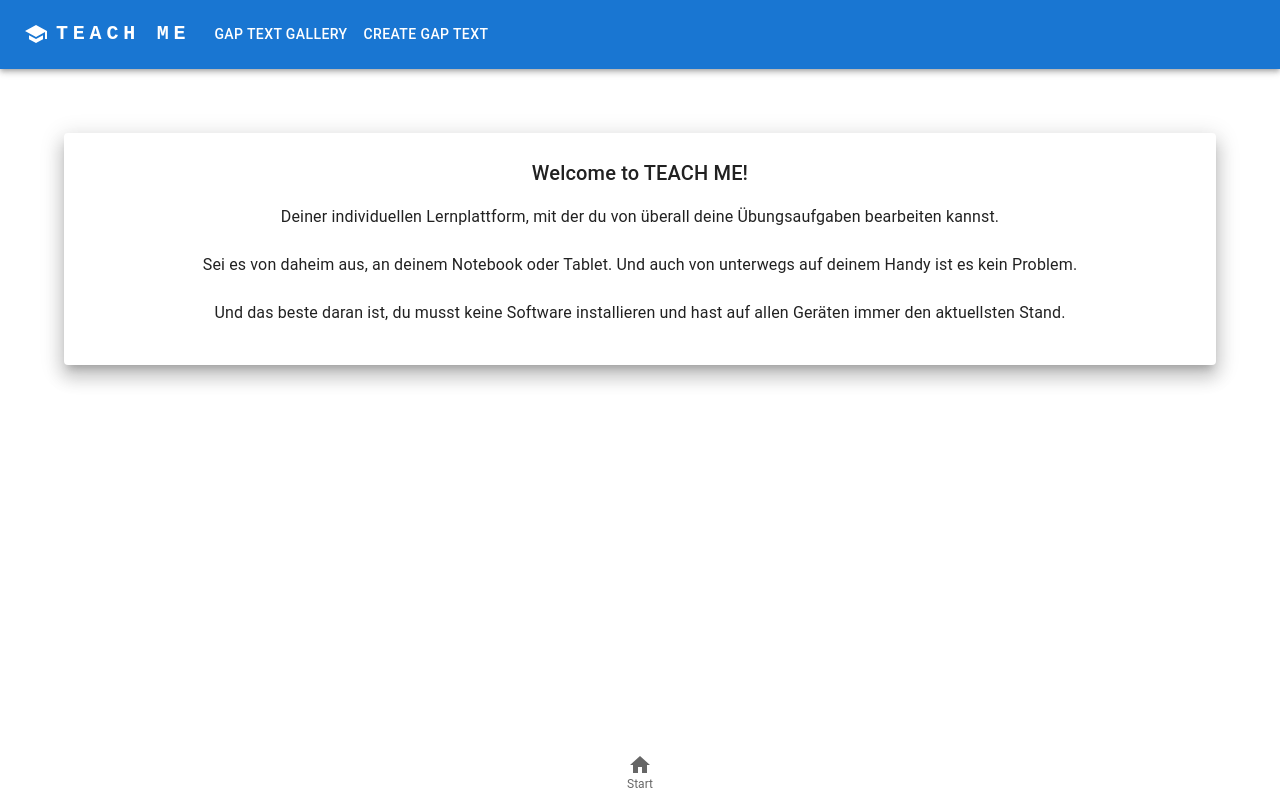
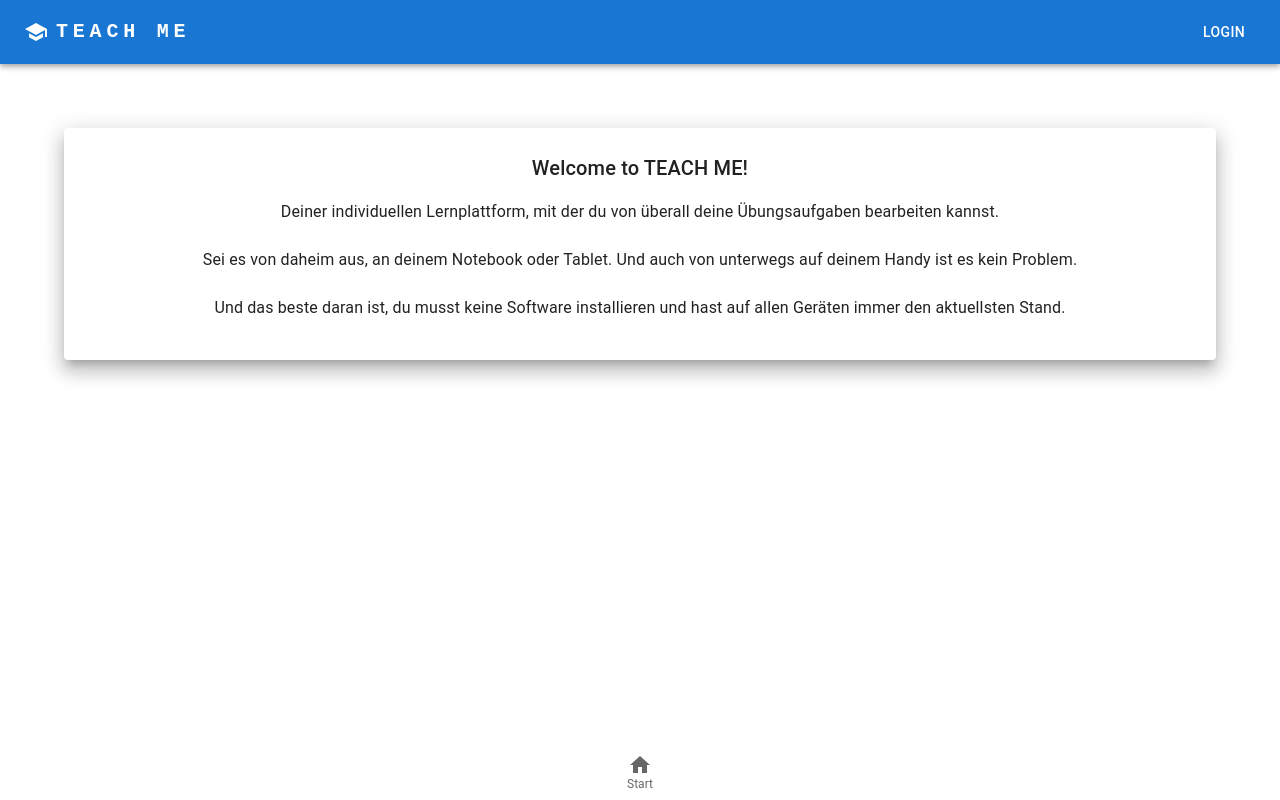
Before and after one commit to devToJu/teach-me, a React (Create React App) app in the folder frontend/: page / in a window 1280 px wide. Built offline with nearby package versions, Linux system fonts and the light colour scheme.

Commit message:
Added route protection and manage visibility of components depending on login state

```diff
--- /dev/null
+++ b/frontend/src/components/models/PopoverStartPositions.ts
@@ -0,0 +1,11 @@
+import {PopoverOrigin} from "@mui/material";
+
+export const bottomLeft: PopoverOrigin = {
+    horizontal: 'left',
+    vertical: 'bottom'
+}
+
+export const topRight: PopoverOrigin = {
+    horizontal: 'right',
+    vertical: 'top'
+}
--- a/frontend/src/components/navigation/NavigationNarrow.tsx
+++ b/frontend/src/components/navigation/NavigationNarrow.tsx
@@ -1,22 +1,22 @@
-import {Box, IconButton, Menu, Typography} from "@mui/material";
+import {Box, IconButton, Menu} from "@mui/material";
 import MenuIcon from "@mui/icons-material/Menu";
-import MenuItem from "@mui/material/MenuItem";
+import PageMenu from "./PageMenu";
 import React from "react";
-import {useNavigate} from "react-router-dom";
-import {PageModel} from "./PageModel";
+import {topRight} from "../models/PopoverStartPositions";
+import {PageModelGroup} from "./PageModel";
 
 type Props = {
-    anchorElNav: null | HTMLElement,
-    handleCloseNavMenu: () => void,
-    handleOpenNavMenu: (event: React.MouseEvent<HTMLElement>) => void,
-    pages: PageModel[]
+    pages: PageModelGroup
 }
 export default function NavigationNarrow(props: Props) {
-    const navigation = useNavigate();
+    const [anchorElNav, setAnchorElNav] = React.useState<null | HTMLElement>(null);
 
-    const handleCloseNavMenu = (url: string) => {
-        navigation(url)
-        props.handleCloseNavMenu()
+    const handleOpenNavMenu = (event: React.MouseEvent<HTMLElement>) => {
+        setAnchorElNav(event.currentTarget);
+    }
+
+    const handleCloseNavMenu = () => {
+        setAnchorElNav(null);
     }
 
     return (
@@ -26,34 +26,23 @@ export default function NavigationNarrow(props: Props) {
                 aria-label="account of current user"
                 aria-controls="menu-appbar"
                 aria-haspopup="true"
-                onClick={props.handleOpenNavMenu}
+                onClick={handleOpenNavMenu}
                 color="inherit"
             >
                 <MenuIcon/>
             </IconButton>
             <Menu
                 id="menu-appbar"
-                anchorEl={props.anchorElNav}
-                anchorOrigin={{
-                    vertical: 'bottom',
-                    horizontal: 'left',
-                }}
-                keepMounted
-                transformOrigin={{
-                    vertical: 'top',
-                    horizontal: 'left',
-                }}
-                open={Boolean(props.anchorElNav)}
-                onClose={props.handleCloseNavMenu}
-                sx={{
-                    display: {xs: 'block', md: 'none'},
-                }}
+                anchorEl={anchorElNav}
+                open={Boolean(anchorElNav)}
+                onClose={handleCloseNavMenu}
+                sx={{display: {xs: 'block', md: 'none'},}}
             >
-                {props.pages.map((page) => (
-                    <MenuItem key={page.name} onClick={() => handleCloseNavMenu(page.url)}>
-                        <Typography textAlign="center">{page.name}</Typography>
-                    </MenuItem>
-                ))}
+                <PageMenu
+                    pages={props.pages}
+                    menuStartPosition={topRight}
+                    onCloseCallback={handleCloseNavMenu}
+                />
             </Menu>
         </Box>
     )
--- a/frontend/src/components/navigation/NavigationWide.tsx
+++ b/frontend/src/components/navigation/NavigationWide.tsx
@@ -1,32 +1,21 @@
-import {Box, Button} from "@mui/material";
+import {Box} from "@mui/material";
 import React from "react";
-import {useNavigate} from "react-router-dom";
-import {PageModel} from "./PageModel";
+import {PageModelGroup} from "./PageModel";
+import PageMenu from "./PageMenu";
+import {bottomLeft} from "../models/PopoverStartPositions";
 
 type Props = {
-    handleCloseNavMenu: () => void,
-    pages: PageModel[]
+    pages: PageModelGroup
 }
 
 export default function NavigationWide(props: Props) {
-    const navigation = useNavigate();
-
-    const handleCloseNavMenu = (url: string) => {
-        navigation(url)
-        props.handleCloseNavMenu()
-    }
-
     return (
         <Box sx={{flexGrow: 1, display: {xs: 'none', md: 'flex'}}}>
-            {props.pages.map((page) => (
-                <Button
-                    key={page.name}
-                    onClick={() => handleCloseNavMenu(page.url)}
-                    sx={{my: 2, color: 'white', display: 'block'}}
-                >
-                    {page.name}
-                </Button>
-            ))}
+            <PageMenu
+                pages={props.pages}
+                menuStartPosition={bottomLeft}
+                onCloseCallback={() => {}}
+            />
         </Box>
     )
 }
--- /dev/null
+++ b/frontend/src/components/navigation/PageMenu.tsx
@@ -0,0 +1,58 @@
+import {Button, Menu, PopoverOrigin} from "@mui/material";
+import React, {useContext} from "react";
+import {AuthContext} from "../../security/common/AuthContext";
+import {PageModelGroup} from "./PageModel";
+import PageMenuItems from "./PageMenuItems";
+import {Run} from "../models/CallbackTypes";
+
+type Props = {
+    pages: PageModelGroup,
+    menuStartPosition: PopoverOrigin,
+    onCloseCallback: Run
+}
+
+export default function PageMenu(props: Props) {
+    const {name, subitems} = props.pages
+    const {isAuthenticated} = useContext(AuthContext)
+
+    const [anchorEl, setAnchorEl] = React.useState<null | HTMLElement>(null)
+    const open = Boolean(anchorEl)
+
+    const handleClick = (event: React.MouseEvent<HTMLButtonElement>) => {
+        setAnchorEl(event.currentTarget)
+    }
+
+    const handleClose = () => {
+        setAnchorEl(null)
+        props.onCloseCallback()
+    }
+
+    return (
+        <>
+            {
+                isAuthenticated &&
+                <>
+                    <Button
+                        id="basic-button"
+                        aria-controls={open ? 'basic-menu' : undefined}
+                        aria-haspopup="true"
+                        aria-expanded={open ? 'true' : undefined}
+                        color="inherit"
+                        onClick={handleClick}
+                    >
+                        {name}
+                    </Button>
+                    <Menu
+                        id="basic-menu"
+                        anchorEl={anchorEl}
+                        anchorOrigin={props.menuStartPosition}
+                        open={open}
+                        onClose={handleClose}
+                    >
+                        <PageMenuItems subitems={subitems} onCloseCallback={handleClose}/>
+                    </Menu>
+                </>
+            }
+        </>
+    )
+}
--- /dev/null
+++ b/frontend/src/components/navigation/PageMenuItems.tsx
@@ -0,0 +1,32 @@
+import MenuItem from "@mui/material/MenuItem";
+import React from "react";
+import {PageModel} from "./PageModel";
+import {Run} from "../models/CallbackTypes";
+import {useNavigate} from "react-router-dom";
+
+type Props = {
+    subitems: PageModel[]
+    onCloseCallback: Run
+}
+
+export default function PageMenuItems(props: Props) {
+    const {subitems, onCloseCallback} = props
+    const navigation = useNavigate()
+
+    const handleClose = (url: string) => {
+        onCloseCallback()
+        navigation(url)
+    }
+
+    return (
+        <>
+            {
+                subitems.map(item =>
+                    <MenuItem key={item.name} onClick={() => handleClose(item.url)}>
+                        {item.name}
+                    </MenuItem>
+                )
+            }
+        </>
+    )
+}
--- a/frontend/src/components/navigation/PageModel.ts
+++ b/frontend/src/components/navigation/PageModel.ts
@@ -3,6 +3,11 @@ export type PageModel = {
     name: string
 }
 
+export type PageModelGroup = {
+    name: string,
+    subitems: PageModel[]
+}
+
 export const urlGapText : string = "/gaptext"
 export const urlGapTextCreate: string = "/gaptext/create"
 export const urlLogin: string = "/signin"
--- a/frontend/src/components/navigation/ResponsiveAppBar.tsx
+++ b/frontend/src/components/navigation/ResponsiveAppBar.tsx
@@ -4,40 +4,27 @@ import LogoWide from "./LogoWide";
 import React from "react";
 import NavigationNarrow from "./NavigationNarrow";
 import NavigationWide from "./NavigationWide";
-import {urlGapText, urlGapTextCreate} from "./PageModel";
+import {PageModelGroup, urlGapText, urlGapTextCreate} from "./PageModel";
+import LoginButton from "../../security/LoginButton";
 
-const pages = [
-    {url: urlGapText, name:'Gap Text Gallery'},
-    {url: urlGapTextCreate, name: 'Create Gap Text'}
-];
+const pages: PageModelGroup = {
+    name: "Gap Text",
+    subitems: [
+        {url: urlGapText, name: 'Gap Text Gallery'},
+        {url: urlGapTextCreate, name: 'Create Gap Text'}
+    ]
+}
 
 export default function ResponsiveAppBar() {
-    const [anchorElNav, setAnchorElNav] = React.useState<null | HTMLElement>(null);
-
-    const handleOpenNavMenu = (event: React.MouseEvent<HTMLElement>) => {
-        setAnchorElNav(event.currentTarget);
-    };
-
-    const handleCloseNavMenu = () => {
-        setAnchorElNav(null);
-    };
-
     return (
         <AppBar position="static">
             <Container maxWidth="xl">
                 <Toolbar disableGutters>
                     <LogoWide/>
-                    <NavigationNarrow
-                        anchorElNav={anchorElNav}
-                        handleCloseNavMenu={handleCloseNavMenu}
-                        handleOpenNavMenu={handleOpenNavMenu}
-                        pages={pages}
-                    />
-                    <NavigationWide
-                        handleCloseNavMenu={handleCloseNavMenu}
-                        pages={pages}
-                    />
+                    <NavigationNarrow pages={pages}/>
+                    <NavigationWide pages={pages}/>
                     <LogoNarrow/>
+                    <LoginButton/>
                 </Toolbar>
             </Container>
         </AppBar>
--- /dev/null
+++ b/frontend/src/security/LoginButton.tsx
@@ -0,0 +1,19 @@
+import {Button} from "@mui/material";
+import React, {useContext} from "react";
+import {useNavigate} from "react-router-dom";
+import {urlLogin} from "../components/navigation/PageModel";
+import {AuthContext} from "./common/AuthContext";
+
+export default function LoginButton() {
+    const {isAuthenticated} = useContext(AuthContext)
+    const navigate = useNavigate()
+
+    return (
+        <>
+            {
+                !isAuthenticated &&
+                <Button color="inherit" onClick={() => navigate(urlLogin)}>Login</Button>
+            }
+        </>
+    )
+}
--- /dev/null
+++ b/frontend/src/security/ProtectedRoutes.tsx
@@ -0,0 +1,12 @@
+import {useContext} from "react";
+import {AuthContext} from "./common/AuthContext";
+import {Navigate, Outlet} from "react-router-dom";
+import {urlLogin} from "../components/navigation/PageModel";
+
+export default function ProtectedRoutes() {
+    const {isAuthenticated} = useContext(AuthContext)
+
+    return (
+        isAuthenticated ? <Outlet/> : <Navigate to={urlLogin}/>
+    )
+}
--- a/frontend/src/security/common/AuthContext.ts
+++ b/frontend/src/security/common/AuthContext.ts
@@ -4,12 +4,14 @@ import {Run} from "../../components/models/CallbackTypes";
 
 export type AuthContextProviderValue = {
     token: string
+    isAuthenticated: boolean,
     loginInputValues: LoginInputValues
     login: (successCallback: Run, finishedCallback: Run) => void
 }
 
 export const AuthContext = createContext<AuthContextProviderValue>({
     token: "",
+    isAuthenticated: false,
     loginInputValues: defaultLoginInputValues,
     login: () => {
     }
--- a/frontend/src/security/common/AuthContextProvider.tsx
+++ b/frontend/src/security/common/AuthContextProvider.tsx
@@ -51,6 +51,7 @@ export default function AuthContextProvider(props: Props) {
     const providerValue: AuthContextProviderValue = useMemo(() => {
         return {
             token,
+            isAuthenticated: token !== undefined && token !== "",
             loginInputValues: {username, password, setUsername, setPassword},
             login
         }
```
Also changed, not shown: frontend/src/App.tsx (+6 -3 lines).
